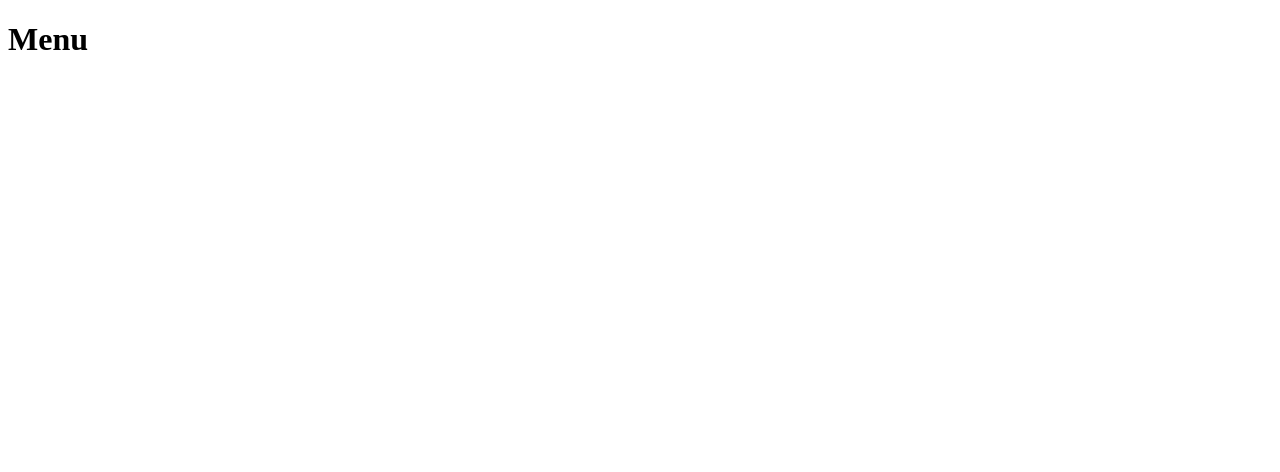
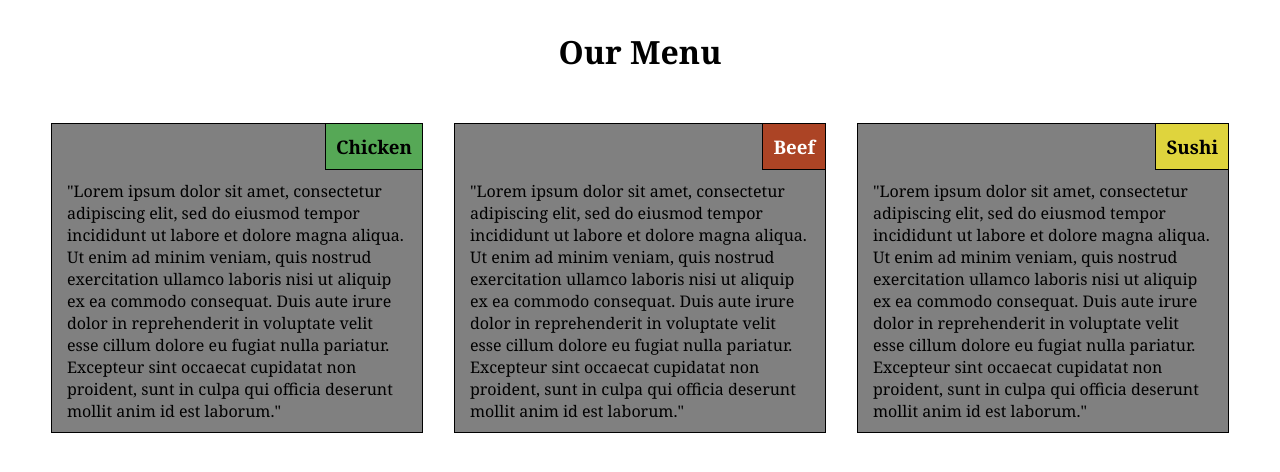
Before and after one commit to YJB28/module2-solution, a plain HTML site: page index.html in a window 1280 px wide. Drawn offline with Linux system fonts and the light colour scheme.

Commit message:
Coursera Module2-Solution final

```diff
--- /dev/null
+++ b/css/index.css
@@ -0,0 +1,94 @@
+* {
+    box-sizing: border-box;
+    margin: 0;
+    padding: 0;
+}
+
+html {
+    font-family: Georgia, 'Times New Roman', Times, serif;
+}
+
+h1 {
+    text-align: center;
+    margin-top: 30px;
+    margin-bottom: 30px;
+}
+
+.container {
+    margin: 50px 20px 100px 20px;
+}
+
+.row {
+    width: 100%;
+}
+
+.right {
+    text-align: center;
+    border-bottom: 1.5px solid black;
+    border-left: 1.5px solid black;
+    padding: 10px;
+    float: right;
+    margin-bottom: 10px;
+}
+
+.bg-green {
+    background-color: rgb(86, 168, 86);
+}
+
+.bg-red {
+    background-color: rgb(172, 68, 37);
+    color: white;
+}
+
+.bg-yellow {
+    background-color: rgb(223, 212, 61);
+}
+
+p {
+    clear: right;
+    padding: 0 15px 10px 15px;
+}
+
+.mg-left {
+    margin-left: 2.5%;
+}
+
+.mg-right {
+    margin-left: 2.5%;
+}
+
+@media (min-width: 992px) {
+    .col-lg-4 {
+        width: 30%;
+        float: left;
+        border: 1.5px solid black;
+        background-color: gray;
+    }
+}
+
+@media (max-width: 767px) {
+    .col-sm-12 {
+        width: 90%;
+        float: left;
+        border: 2px solid black;
+        background-color: gray;
+        margin: 15px 30px;
+    }
+}
+
+@media (min-width:768px) and (max-width:991px) {
+    .col-md-6 {
+        width: 45%;
+        float: left;
+        border: 2px solid black;
+        background-color: gray;
+        margin: 2.5%;
+    }
+    .col-md-12 {
+        width: 95%;
+        float: left;
+        border: 2px solid black;
+        background-color: gray;
+        margin: 1% 2.5%;
+    }
+}
--- a/index.html
+++ b/index.html
@@ -4,11 +4,35 @@
 <head>
     <meta charset="UTF-8">
     <meta name="viewport" content="width=device-width, initial-scale=1.0">
+    <link rel="stylesheet" href="css/index.css">
     <title>Module2-Solution</title>
+
 </head>
 
 <body>
-    <h1>Menu</h1>
+    <h1>Our Menu</h1>
+
+    <div class="container">
+        <div class="row">
+            <div class="col-sm-12  col-md-6 col-lg-4 mg-left mg-right">
+                <h3 class="right  bg-green">Chicken</h3>
+                <p>"Lorem ipsum dolor sit amet, consectetur adipiscing elit, sed do eiusmod tempor incididunt ut labore et dolore magna aliqua. Ut enim ad minim veniam, quis nostrud exercitation ullamco laboris nisi ut aliquip ex ea commodo consequat. Duis
+                    aute irure dolor in reprehenderit in voluptate velit esse cillum dolore eu fugiat nulla pariatur. Excepteur sint occaecat cupidatat non proident, sunt in culpa qui officia deserunt mollit anim id est laborum."</p>
+            </div>
+            <div class="col-sm-12  col-md-6 col-lg-4 mg-left mg-right ">
+                <h3 class="right bg-red">Beef</h3>
+                <p>"Lorem ipsum dolor sit amet, consectetur adipiscing elit, sed do eiusmod tempor incididunt ut labore et dolore magna aliqua. Ut enim ad minim veniam, quis nostrud exercitation ullamco laboris nisi ut aliquip ex ea commodo consequat. Duis
+                    aute irure dolor in reprehenderit in voluptate velit esse cillum dolore eu fugiat nulla pariatur. Excepteur sint occaecat cupidatat non proident, sunt in culpa qui officia deserunt mollit anim id est laborum."</p>
+            </div>
+            <div class="col-sm-12  col-md-12 col-lg-4 mg-left mg-right ">
+                <h3 class="right bg-yellow">Sushi</h3>
+                <p>"Lorem ipsum dolor sit amet, consectetur adipiscing elit, sed do eiusmod tempor incididunt ut labore et dolore magna aliqua. Ut enim ad minim veniam, quis nostrud exercitation ullamco laboris nisi ut aliquip ex ea commodo consequat. Duis
+                    aute irure dolor in reprehenderit in voluptate velit esse cillum dolore eu fugiat nulla pariatur. Excepteur sint occaecat cupidatat non proident, sunt in culpa qui officia deserunt mollit anim id est laborum."</p>
+            </div>
+        </div>
+    </div>
+
+
 </body>
 
 </html>
```
